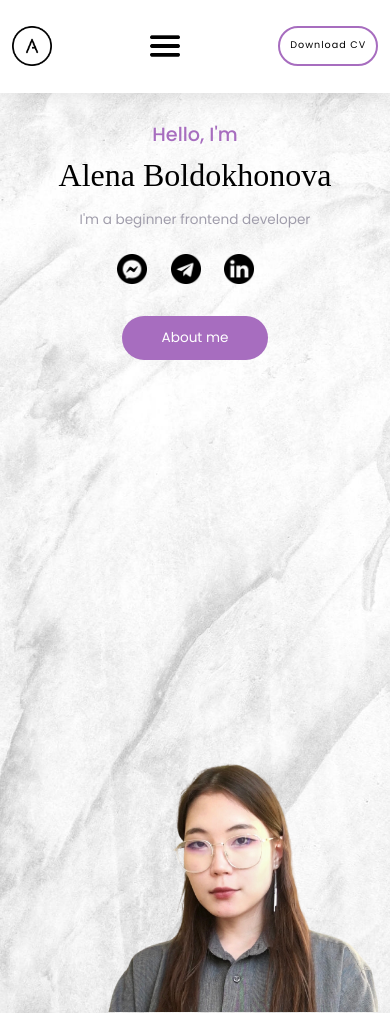
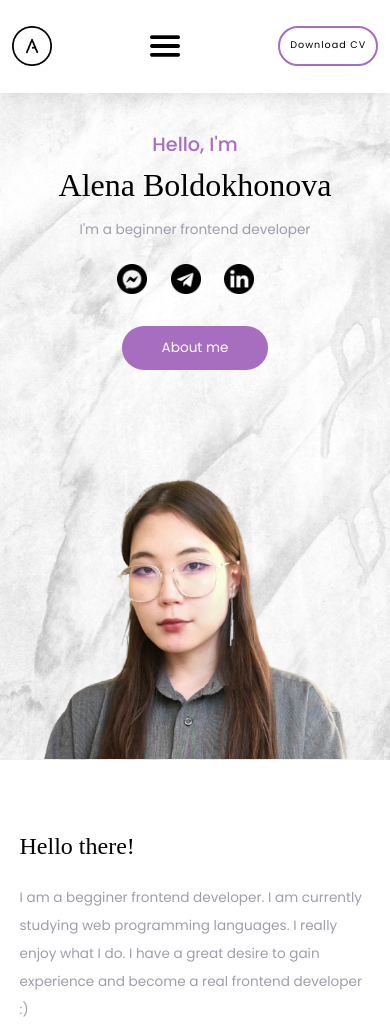
Before and after one commit to wasuuum/alena-portfolio, a plain HTML site: page index.html in a window 390 px wide. Shown: the top 1027 px of the page. Drawn offline with nearby package versions, Linux system fonts and the light colour scheme; a web font is replaced by a local one.

Commit message:
Update style.css

```diff
--- a/css/style.css
+++ b/css/style.css
@@ -454,7 +454,7 @@ footer p {
 		transition: .3s;
 	}
 	.home-text {
-		padding-top: 50px;
+		padding-top: 80px;
 	}
 	.home-img {
 		position: absolute;
@@ -465,7 +465,7 @@ footer p {
 		width: 500px;
 	}
 	:root {
-		--bif-font: 3.6rem;
+		--bif-font: 3.4rem;
 		--h2-font: 2.3rem;
 		--p-font: 1rem;
 		transition: .3s;
@@ -476,6 +476,7 @@ footer p {
 	.bx-menu img{
 		display: block;
 	}
+
 	.home {
 		min-height: 80vh;
 	}
@@ -528,25 +529,25 @@ footer p {
 		width: 100px;
 		font-size: 0.6rem;
 		padding: 10px;
-
 	}
 	.home {
-		padding-top: 70px;
+		padding-top: 50px;
 		display: block;
-		min-height: 120vh;
+		height: 90vh;
 	}
 	.home-text {
 		text-align: center;
 	}
 	.home-img img {
 		display: inline;
-		height: 300px;
+		height: 40vh;
 		width: auto;
 	}
 	.home-img {
 		position: absolute;
 		text-align: center;
 		bottom: -6px;
+		right: 11%;
 	}
 	.skills-info {
 		display: block;
```
